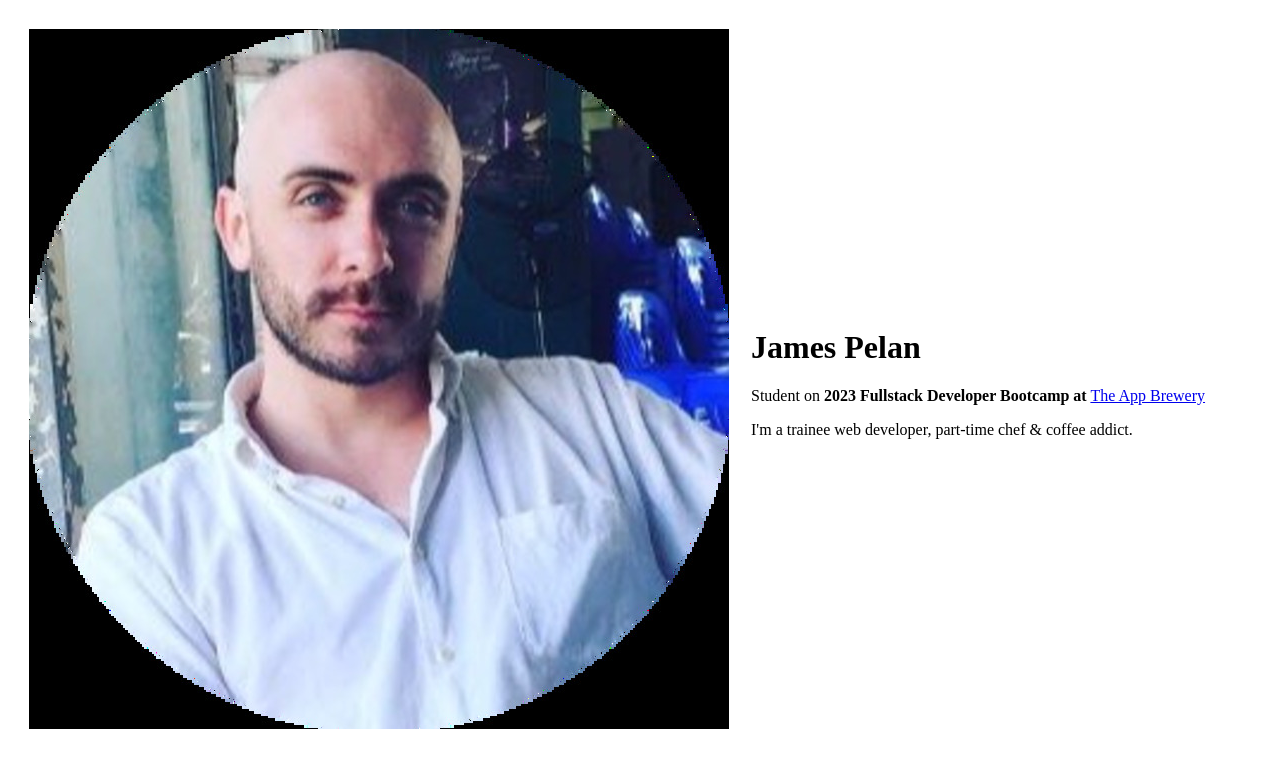
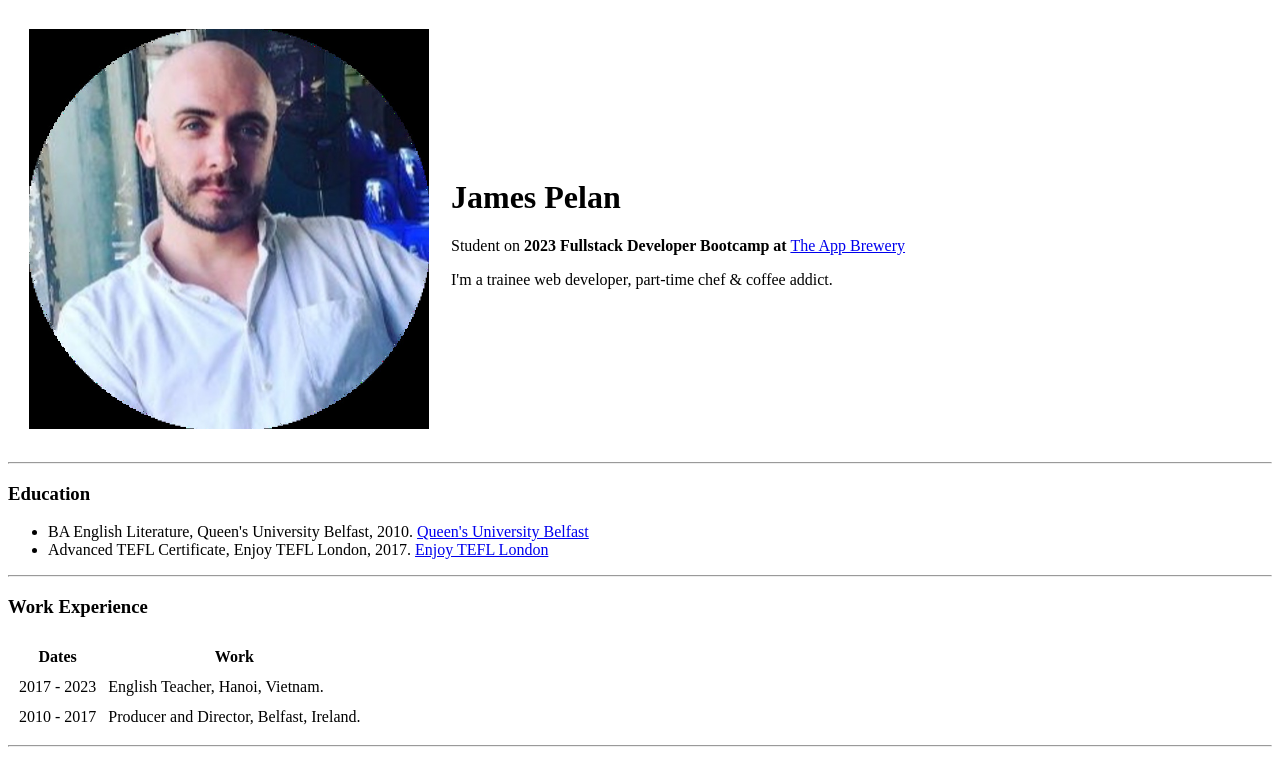
Before and after one commit to jamespelan/cv, a plain HTML site: page index.html in a window 1280 px wide. Shown: the top 761 px of the page. Drawn offline with Linux system fonts and the light colour scheme.

Commit message:
Update index.html

```diff
--- a/index.html
+++ b/index.html
@@ -10,7 +10,7 @@
     <table cellspacing="20">
 
         <tr>
-            <td><img src="images/Jamescropped.jpg" alt="James Pelan" height "400" width "400"></td>
+            <td><img src="images/Jamescropped.jpg" alt="James Pelan" height="400" width="400"></td>
 
             <td>
                 <h1>James Pelan</h1>
```
